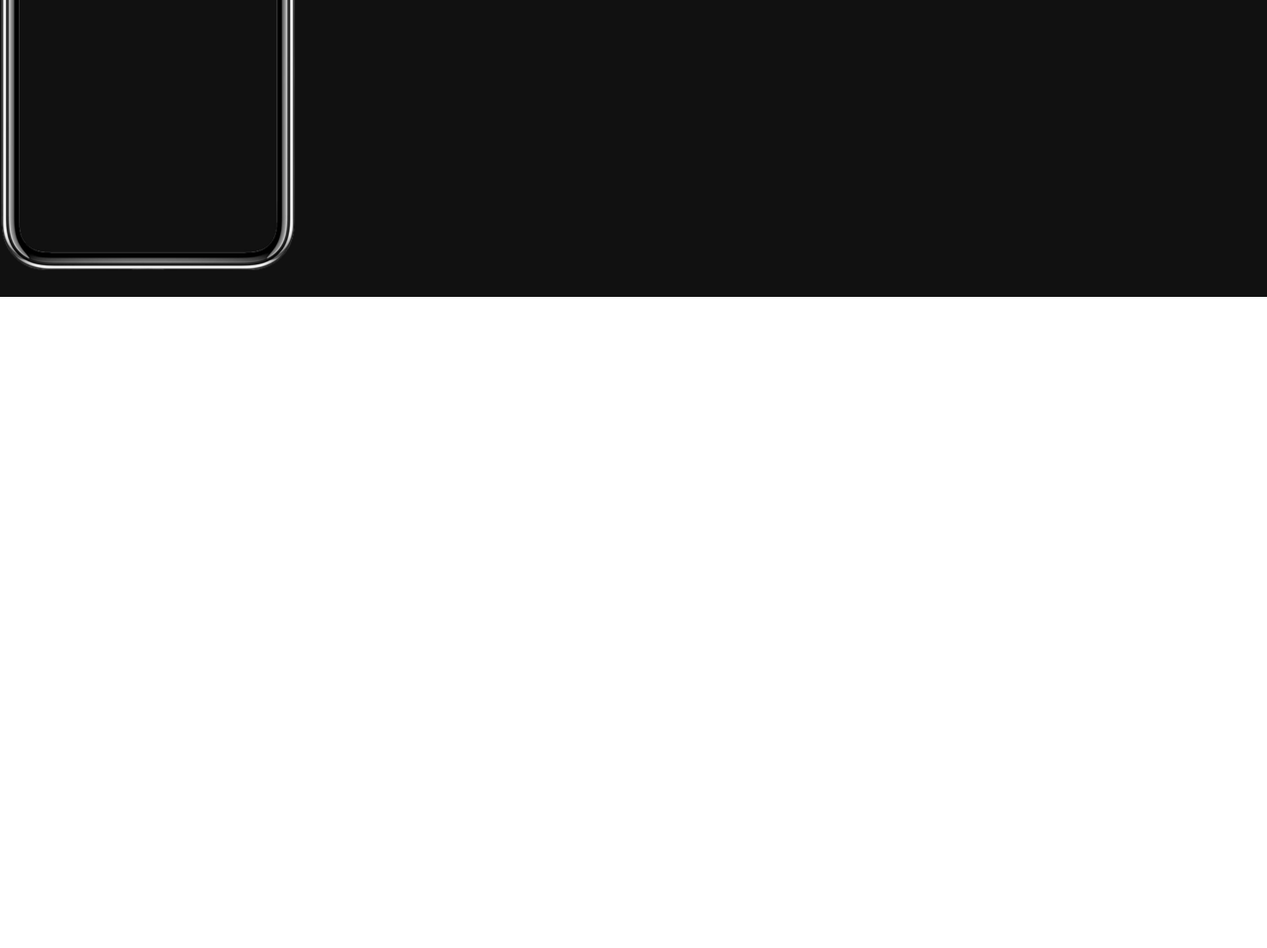
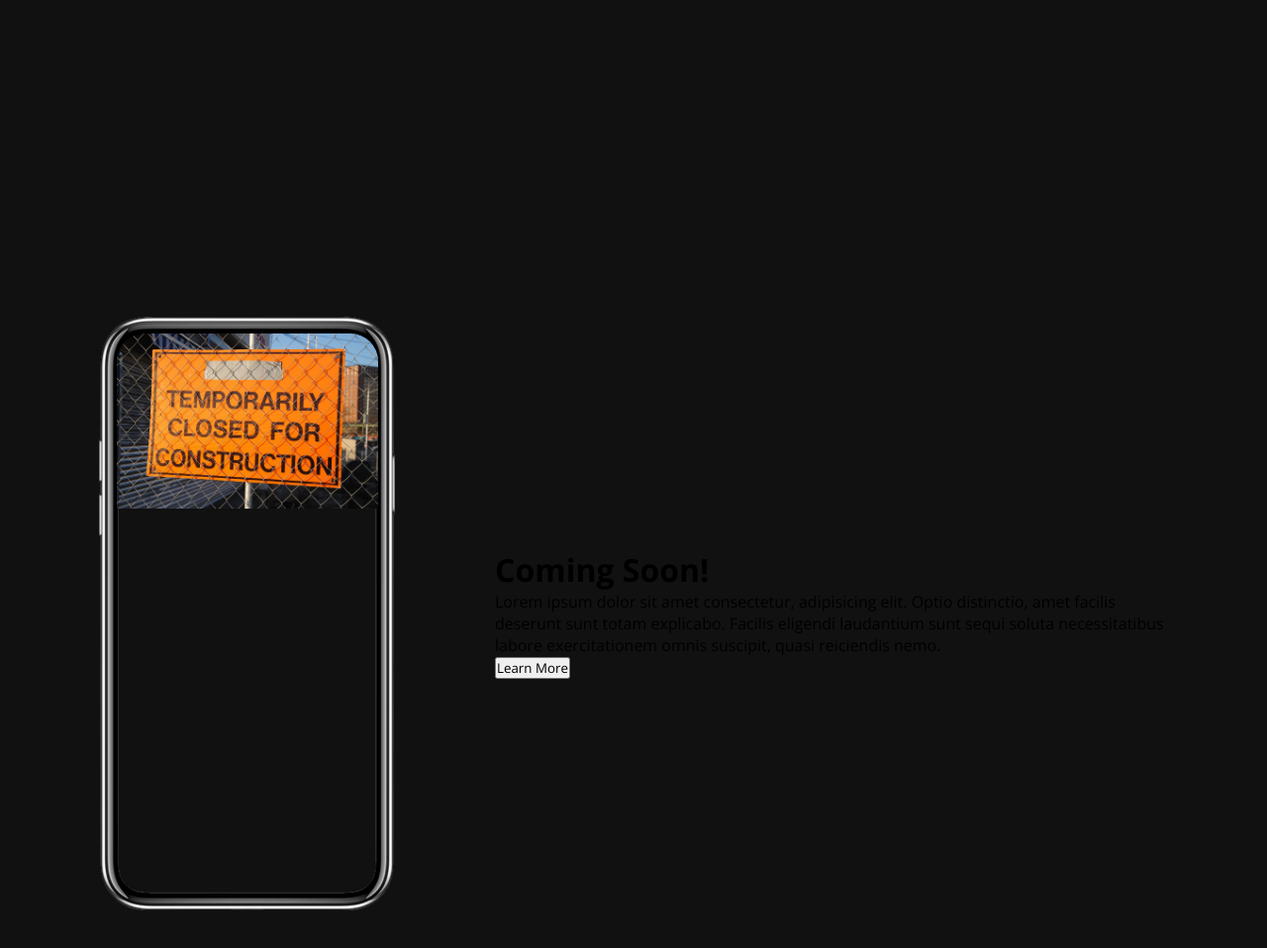
Before and after one commit to EhWanu/WanuPortfolio, a plain HTML site: page index.html in a window 1280 px wide. Shown: the part 3570-4528 px from the top of the page at 99% size. Before the commit the page ends 3870 px from the top, so only its background shows below. Drawn offline with nearby package versions, Linux system fonts and the light colour scheme.

Commit message:
added coming soon img

```diff
--- a/index.html
+++ b/index.html
@@ -66,9 +66,27 @@
 							class="phoneImg"
 						/>
 						<!-- TODO add app picture -->
-						<div class="screen">
-							<img src="" alt="" class="phoneApp" />
+						<div class="phoneScreen">
+							<img
+								src="./img/comingSoon.jpg"
+								alt=""
+								class="phoneApp"
+							/>
 						</div>
+					</div>
+					<div class="projectDetail">
+						<h1 class="projectTitle">Coming Soon!</h1>
+						<p class="projectDesc">
+							Lorem ipsum dolor sit amet consectetur,
+							adipisicing elit. Optio distinctio, amet
+							facilis deserunt sunt totam explicabo.
+							Facilis eligendi laudantium sunt sequi
+							soluta necessitatibus labore exercitationem
+							omnis suscipit, quasi reiciendis nemo.
+						</p>
+						<button class="projectButton">
+							Learn More
+						</button>
 					</div>
 				</div>
 			</div>
--- a/style.css
+++ b/style.css
@@ -66,3 +66,48 @@
 	text-align: center;
 	line-height: 100vh;
 }
+
+.projects {
+	display: flex;
+	flex-direction: column;
+	gap: 30vh;
+	padding: 0 100px;
+}
+
+.projectsTitle {
+	font-size: 10vw;
+	color: #333;
+	cursor: default;
+	text-align: center;
+}
+
+.project {
+	display: flex;
+	align-items: center;
+	gap: 100px;
+	height: 100vh;
+	overflow: hidden;
+}
+.phone {
+	width: 300px;
+	height: 600px;
+	position: relative;
+}
+
+.phoneScreen {
+	width: 264px;
+	height: 567px;
+	position: absolute;
+	top: 17px;
+	left: 18px;
+	border-radius: 28px;
+	overflow: scroll;
+}
+
+.phoneScreen::-webkit-scrollbar {
+	display: none;
+}
+
+.phoneApp {
+	width: 100%;
+}
```
Also changed, not shown: img/comingSoon.jpg (added), 1 other file.
